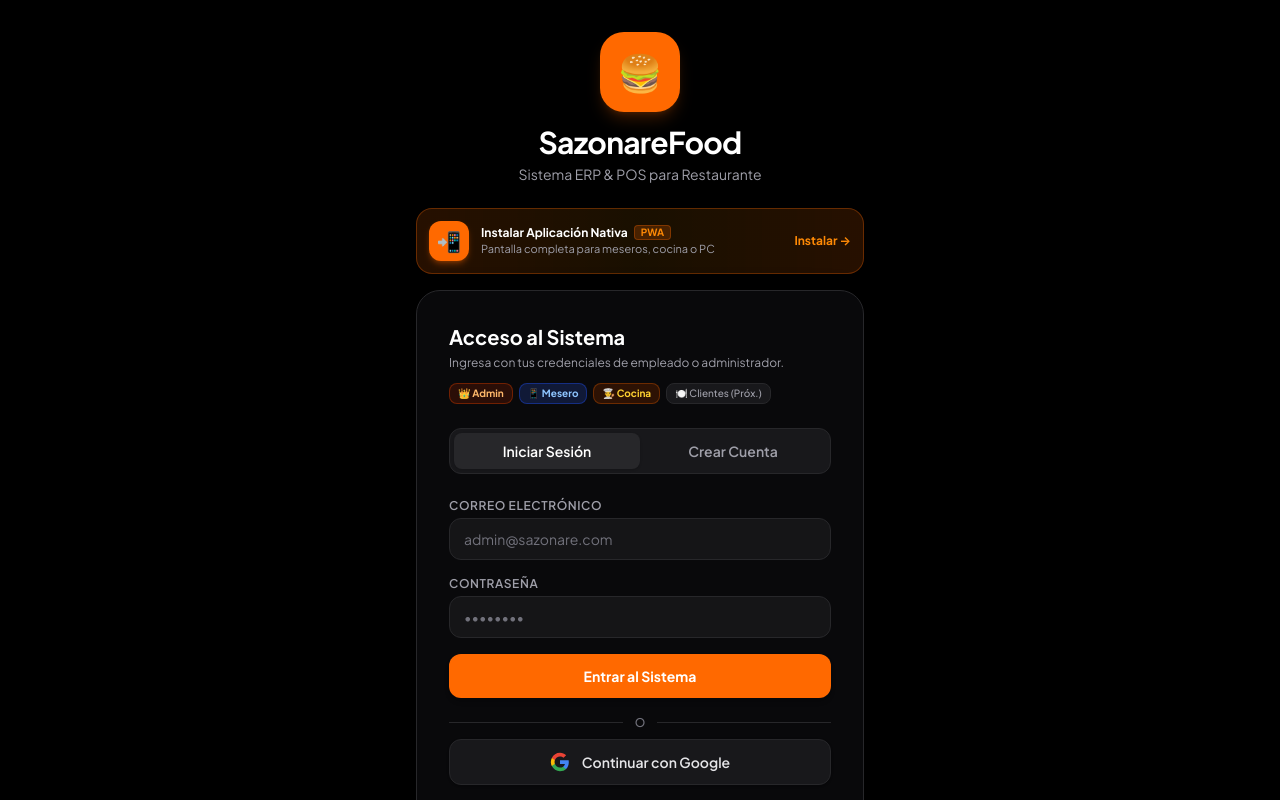
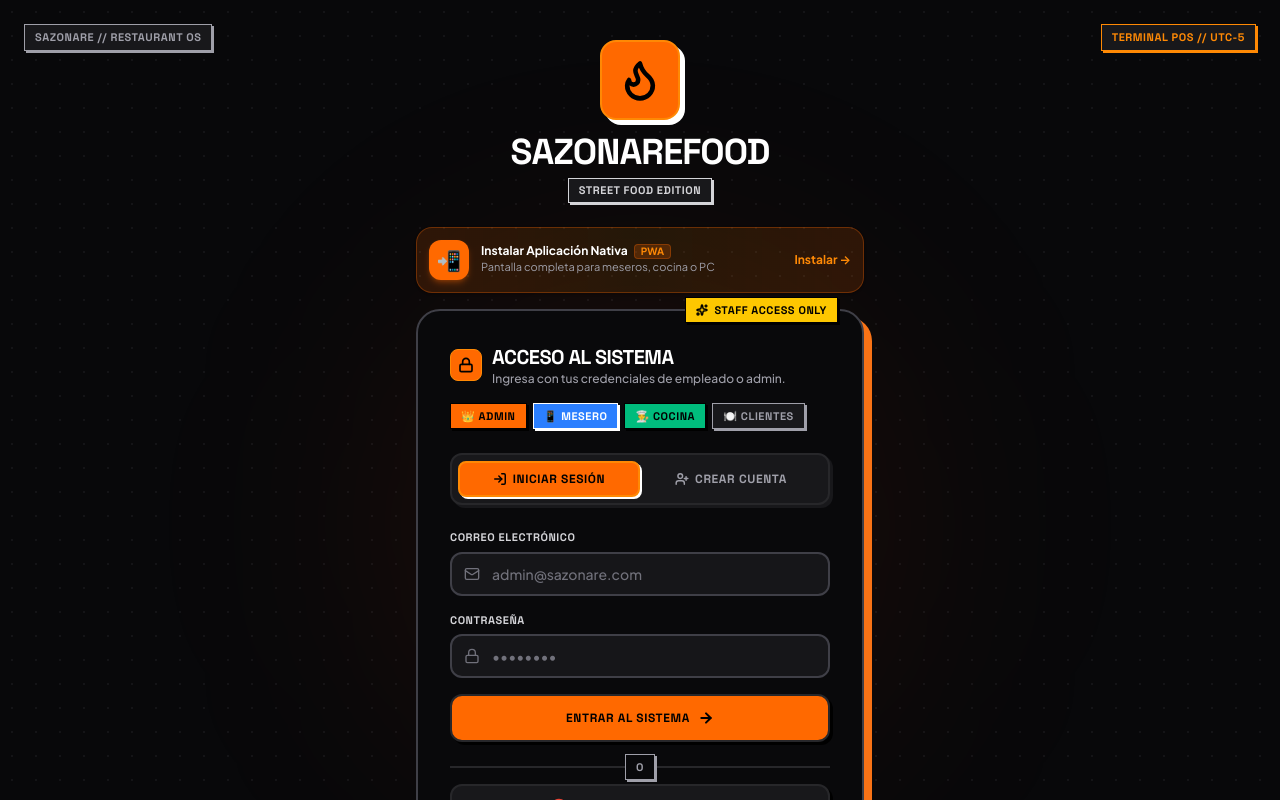
Before and after one commit to alfredoarteta12/sazonareApp, a Next.js app: page /login in a window 1280 px wide. Shown: the top 800 px of the page. Built offline with nearby package versions, Linux system fonts and the light colour scheme; no server answers.

Commit message:
feat(design): transformar login con estetica Neo-Brutalist Street Food de alto contraste y stickers

```diff
--- a/src/app/(auth)/login/page.tsx
+++ b/src/app/(auth)/login/page.tsx
@@ -4,6 +4,15 @@ import { createSupabaseServerClient } from '@/lib/supabase-server';
 import { prisma } from '@/lib/prisma';
 import { redirect } from 'next/navigation';
 import Link from 'next/link';
+import {
+  Flame,
+  ArrowLeft,
+  ShieldCheck,
+  Lock,
+  Sparkles,
+  CheckCircle2,
+  ShieldAlert,
+} from 'lucide-react';
 
 export const dynamic = 'force-dynamic';
 
@@ -37,41 +46,68 @@ export default async function LoginPage({ searchParams }: LoginPageProps) {
   }
 
   // Configuración de notificaciones visuales según el motivo de redirección
-  let alerta: { icono: string; titulo: string; descripcion: string; clases: string } | null = null;
+  let alerta: {
+    icono: typeof CheckCircle2;
+    titulo: string;
+    descripcion: string;
+    clases: string;
+  } | null = null;
 
   if (params.mensaje === 'sesion_cerrada') {
     alerta = {
-      icono: '👋',
+      icono: CheckCircle2,
       titulo: 'Sesión Finalizada',
       descripcion: 'Has cerrado sesión correctamente. Ingresa de nuevo cuando lo desees.',
-      clases: 'border-emerald-500/40 bg-emerald-950/40 text-emerald-200',
+      clases: 'border-2 border-emerald-500 bg-zinc-950 text-emerald-200 shadow-[4px_4px_0px_0px_#10b981]',
     };
   } else if (params.mensaje === 'sesion_requerida') {
     alerta = {
-      icono: '🔒',
+      icono: Lock,
       titulo: 'Acceso Protegido',
       descripcion: 'Debes iniciar sesión para acceder al panel del restaurante.',
-      clases: 'border-amber-500/40 bg-amber-950/40 text-amber-200',
+      clases: 'border-2 border-amber-400 bg-zinc-950 text-amber-200 shadow-[4px_4px_0px_0px_#f59e0b]',
     };
   } else if (params.error === 'cuenta_desactivada') {
     alerta = {
-      icono: '⛔',
+      icono: ShieldAlert,
       titulo: 'Cuenta Inactiva',
       descripcion: 'Tu cuenta de empleado ha sido desactivada. Comunícate con el administrador.',
-      clases: 'border-rose-500/40 bg-rose-950/40 text-rose-200',
+      clases: 'border-2 border-rose-500 bg-zinc-950 text-rose-200 shadow-[4px_4px_0px_0px_#f43f5e]',
     };
   }
 
   return (
-    <div className="flex min-h-[100dvh] flex-col items-center justify-center bg-black px-3.5 py-6 sm:px-4 sm:py-8 text-white">
-      <div className="w-full max-w-md">
-        {/* Logo/Brand */}
+    <div className="relative min-h-[100dvh] flex flex-col items-center justify-center bg-[#08080a] px-3.5 py-6 sm:px-4 sm:py-10 text-white overflow-hidden">
+      {/* Fondo gráfico urbano con micro-grid y resplandor sutil */}
+      <div className="absolute inset-0 bg-[radial-gradient(#27272a_1px,transparent_1px)] [background-size:24px_24px] pointer-events-none opacity-40" />
+      <div className="absolute top-1/2 left-1/2 -translate-x-1/2 -translate-y-1/2 w-[480px] h-[480px] bg-orange-600/10 rounded-full blur-[130px] pointer-events-none" />
+
+      {/* Insignias urbanas decorativas en esquinas superiores (pantallas medianas) */}
+      <div className="hidden lg:flex fixed top-6 left-6 items-center gap-2">
+        <span className="neo-sticker bg-zinc-900 text-zinc-400 border-2 border-zinc-800 text-[10px] font-black uppercase tracking-wider px-3 py-1 shadow-[2px_2px_0px_0px_#f97316]">
+          SAZONARE // RESTAURANT OS
+        </span>
+      </div>
+      <div className="hidden lg:flex fixed top-6 right-6 items-center gap-2">
+        <span className="neo-sticker bg-zinc-900 text-orange-400 border-2 border-zinc-800 text-[10px] font-black uppercase tracking-wider px-3 py-1 shadow-[2px_2px_0px_0px_#fff]">
+          TERMINAL POS // UTC-5
+        </span>
+      </div>
+
+      <div className="relative z-10 w-full max-w-md">
+        {/* Cabecera / Identidad de Marca Neo-Brutalist */}
         <div className="mb-5 sm:mb-6 text-center">
-          <div className="mb-2 sm:mb-3 inline-flex h-16 w-16 sm:h-20 sm:w-20 items-center justify-center rounded-3xl bg-orange-500 text-3xl sm:text-4xl shadow-lg shadow-orange-500/20">
-            🍔
+          <div className="mb-3 inline-flex h-16 w-16 sm:h-20 sm:w-20 items-center justify-center rounded-2xl bg-orange-500 text-black border-2 border-orange-400 shadow-[5px_5px_0px_0px_#fff] transition-transform hover:-rotate-3">
+            <Flame className="h-9 w-9 sm:h-11 sm:w-11 stroke-[2.5]" />
           </div>
-          <h1 className="text-2xl sm:text-3xl font-bold tracking-tight text-white">SazonareFood</h1>
-          <p className="mt-1 text-xs sm:text-sm text-zinc-400">Sistema ERP & POS para Restaurante</p>
+          <h1 className="font-display text-3xl sm:text-4xl font-black uppercase tracking-tight text-white">
+            SazonareFood
+          </h1>
+          <div className="mt-1.5 flex items-center justify-center gap-2">
+            <span className="neo-sticker bg-zinc-900 border-2 border-zinc-800 text-zinc-300 text-[10px] sm:text-xs font-black uppercase tracking-wider px-2.5 py-0.5 shadow-[2px_2px_0px_0px_#f97316]">
+              STREET FOOD EDITION
+            </span>
+          </div>
         </div>
 
         {/* Banner para instalar PWA */}
@@ -82,55 +118,77 @@ export default async function LoginPage({ searchParams }: LoginPageProps) {
         {/* Notificación de Estado / Cierre de Sesión / Acceso Protegido */}
         {alerta && (
           <div
-            className={`mb-4 flex items-start gap-3 rounded-2xl border p-4 text-xs font-semibold shadow-lg animate-in fade-in slide-in-from-top-2 ${alerta.clases}`}
+            className={`mb-4 flex items-start gap-3 rounded-2xl p-4 text-xs font-semibold animate-in fade-in slide-in-from-top-2 ${alerta.clases}`}
           >
-            <span className="text-xl shrink-0">{alerta.icono}</span>
+            <div className="flex h-8 w-8 shrink-0 items-center justify-center rounded-xl bg-black/40 border border-white/20">
+              <alerta.icono className="h-4 w-4" />
+            </div>
             <div className="min-w-0">
-              <p className="font-bold text-sm">{alerta.titulo}</p>
-              <p className="opacity-90 mt-0.5 leading-relaxed">{alerta.descripcion}</p>
+              <p className="font-display font-black text-sm uppercase tracking-wider">{alerta.titulo}</p>
+              <p className="opacity-90 mt-0.5 leading-relaxed font-medium">{alerta.descripcion}</p>
             </div>
           </div>
         )}
 
-        {/* Card de acceso y registro */}
-        <div className="rounded-3xl border border-zinc-800 bg-zinc-950 p-5 sm:p-8 shadow-2xl shadow-black">
+        {/* Tarjeta de Acceso Principal (Neo-Brutalist Card con sombra dura naranja) */}
+        <div className="relative rounded-3xl border-2 border-zinc-700 bg-zinc-950 p-5 sm:p-8 shadow-[8px_8px_0px_0px_#f97316]">
+          {/* Badge de esquina estilo sticker */}
+          <div className="absolute -top-3.5 right-6">
+            <span className="neo-sticker bg-yellow-400 text-black border-2 border-black text-[10px] font-black uppercase tracking-wider px-3 py-1 shadow-[2px_2px_0px_0px_#fff] flex items-center gap-1.5">
+              <Sparkles className="h-3 w-3 stroke-[3]" /> STAFF ACCESS ONLY
+            </span>
+          </div>
+
           <div className="mb-6">
-            <h2 className="text-xl font-bold text-white">Acceso al Sistema</h2>
-            <p className="text-xs text-zinc-400 mt-1">
-              Ingresa con tus credenciales de empleado o administrador.
-            </p>
+            <div className="flex items-center gap-2.5">
+              <div className="flex h-8 w-8 items-center justify-center rounded-lg bg-orange-500 text-black border border-orange-400">
+                <Lock className="h-4 w-4 stroke-[2.5]" />
+              </div>
+              <div>
+                <h2 className="font-display text-xl font-black uppercase tracking-tight text-white">
+                  Acceso al Sistema
+                </h2>
+                <p className="text-xs text-zinc-400 font-medium">
+                  Ingresa con tus credenciales de empleado o admin.
+                </p>
+              </div>
+            </div>
 
             {/* Badges de Roles del Sistema */}
-            <div className="mt-3 flex flex-wrap gap-1.5">
-              <span className="rounded-lg bg-orange-950/60 border border-orange-800/60 px-2 py-0.5 text-[10px] font-bold text-orange-300">
+            <div className="mt-4 flex flex-wrap gap-1.5">
+              <span className="neo-sticker bg-orange-500 text-black border-2 border-orange-400 px-2 py-0.5 text-[10px] font-black uppercase tracking-wider shadow-[2px_2px_0px_0px_#fff]">
                 👑 Admin
               </span>
-              <span className="rounded-lg bg-blue-950/60 border border-blue-800/60 px-2 py-0.5 text-[10px] font-bold text-blue-300">
+              <span className="neo-sticker bg-blue-500 text-white border-2 border-blue-400 px-2 py-0.5 text-[10px] font-black uppercase tracking-wider shadow-[2px_2px_0px_0px_#fff]">
                 📱 Mesero
               </span>
-              <span className="rounded-lg bg-amber-950/60 border border-amber-800/60 px-2 py-0.5 text-[10px] font-bold text-amber-300">
+              <span className="neo-sticker bg-emerald-500 text-black border-2 border-emerald-400 px-2 py-0.5 text-[10px] font-black uppercase tracking-wider shadow-[2px_2px_0px_0px_#fff]">
                 👨‍🍳 Cocina
               </span>
-              <span className="rounded-lg bg-zinc-900 border border-zinc-800 px-2 py-0.5 text-[10px] font-medium text-zinc-400">
-                🍽️ Clientes (Próx.)
+              <span className="neo-sticker bg-zinc-900 border-2 border-zinc-700 px-2 py-0.5 text-[10px] font-bold uppercase tracking-wider text-zinc-400">
+                🍽️ Clientes
               </span>
             </div>
           </div>
 
           <AuthForm />
 
-          <p className="mt-6 text-center text-xs text-zinc-500">
-            🔒 El sistema detecta y redirige automáticamente a tu estación de trabajo (Admin, Mesero o Cocina).
-          </p>
+          {/* Caja informativa de redirección */}
+          <div className="mt-6 flex items-start gap-2.5 rounded-xl border-2 border-zinc-800 bg-zinc-900/60 p-3 shadow-[2px_2px_0px_0px_#18181b]">
+            <ShieldCheck className="h-4 w-4 text-emerald-400 shrink-0 mt-0.5" />
+            <p className="text-[11px] text-zinc-400 font-medium leading-relaxed">
+              El sistema detecta automáticamente tu rol asignado y te redirige a tu estación de trabajo (Admin, Mesero o Cocina).
+            </p>
+          </div>
         </div>
 
         {/* Retorno a la Página Principal */}
         <div className="mt-6 text-center">
           <Link
             href="/"
-            className="inline-flex items-center gap-1.5 text-xs font-semibold text-zinc-400 hover:text-white transition-colors py-1.5 px-3 rounded-xl hover:bg-zinc-900"
+            className="neo-btn inline-flex items-center gap-2 rounded-xl border-2 border-zinc-800 bg-zinc-950 px-4 py-2 text-xs font-display font-black uppercase tracking-wider text-zinc-300 hover:text-white hover:border-zinc-600 shadow-[3px_3px_0px_0px_#18181b] active:translate-x-[1px] active:translate-y-[1px] transition-all"
           >
-            <span>←</span>
+            <ArrowLeft className="h-3.5 w-3.5" />
             <span>Volver a la página principal</span>
           </Link>
         </div>
--- a/src/features/auth/components/auth-form.tsx
+++ b/src/features/auth/components/auth-form.tsx
@@ -3,6 +3,7 @@
 import { useState, useTransition, useEffect } from 'react';
 import { signInWithEmail, signUpWithEmail } from '../actions/oauth';
 import { supabase } from '@/lib/supabase';
+import { Mail, Lock, User, LogIn, UserPlus, ArrowRight } from 'lucide-react';
 
 export function AuthForm() {
   const [modo, setModo] = useState<'login' | 'registro'>('login');
@@ -76,18 +77,21 @@ export function AuthForm() {
   return (
     <div className="space-y-6">
       {/* Pestañas Iniciar Sesión / Registrarse */}
-      <div className="grid grid-cols-2 rounded-xl bg-zinc-900 p-1 text-sm font-semibold text-zinc-400 border border-zinc-800">
+      <div className="grid grid-cols-2 rounded-xl bg-zinc-900 border-2 border-zinc-800 p-1.5 shadow-[3px_3px_0px_0px_#18181b]">
         <button
           type="button"
           onClick={() => {
             setModo('login');
             setErrorMsg(null);
           }}
-          className={`rounded-lg py-2 transition-all ${
-            modo === 'login' ? 'bg-zinc-800 text-white shadow-sm' : 'hover:text-zinc-200'
+          className={`flex items-center justify-center gap-1.5 rounded-lg py-2 text-xs font-display font-black uppercase tracking-wider transition-all ${
+            modo === 'login'
+              ? 'bg-orange-500 text-black border-2 border-orange-400 shadow-[2px_2px_0px_0px_#fff] active:translate-x-[1px] active:translate-y-[1px]'
+              : 'text-zinc-400 hover:text-white border-2 border-transparent'
           }`}
         >
-          Iniciar Sesión
+          <LogIn className="h-3.5 w-3.5 stroke-[2.5]" />
+          <span>Iniciar Sesión</span>
         </button>
         <button
           type="button"
@@ -95,16 +99,19 @@ export function AuthForm() {
             setModo('registro');
             setErrorMsg(null);
           }}
-          className={`rounded-lg py-2 transition-all ${
-            modo === 'registro' ? 'bg-zinc-800 text-white shadow-sm' : 'hover:text-zinc-200'
+          className={`flex items-center justify-center gap-1.5 rounded-lg py-2 text-xs font-display font-black uppercase tracking-wider transition-all ${
+            modo === 'registro'
+              ? 'bg-orange-500 text-black border-2 border-orange-400 shadow-[2px_2px_0px_0px_#fff] active:translate-x-[1px] active:translate-y-[1px]'
+              : 'text-zinc-400 hover:text-white border-2 border-transparent'
           }`}
         >
-          Crear Cuenta
+          <UserPlus className="h-3.5 w-3.5 stroke-[2.5]" />
+          <span>Crear Cuenta</span>
         </button>
       </div>
 
       {errorMsg && (
-        <div className="rounded-xl border border-red-900/50 bg-red-950/50 p-3.5 text-xs font-semibold text-red-300 leading-relaxed">
+        <div className="rounded-xl border-2 border-rose-500 bg-rose-950/80 p-3.5 text-xs font-bold text-rose-200 leading-relaxed shadow-[3px_3px_0px_0px_#f43f5e]">
           {errorMsg}
         </div>
       )}
@@ -113,74 +120,99 @@ export function AuthForm() {
       <form onSubmit={handleSubmit} className="space-y-4">
         {modo === 'registro' && (
           <div>
-            <label className="mb-1 block text-xs font-semibold uppercase tracking-wider text-zinc-400">
+            <label className="mb-1.5 block font-display text-[11px] font-black uppercase tracking-wider text-zinc-300">
               Nombre Completo
             </label>
+            <div className="relative">
+              <div className="pointer-events-none absolute inset-y-0 left-0 flex items-center pl-3.5 text-zinc-500">
+                <User className="h-4 w-4" />
+              </div>
               <input
                 type="text"
                 required
                 placeholder="Ej: Administrador General"
                 value={nombre}
                 onChange={(e) => setNombre(e.target.value)}
-              className="w-full rounded-xl border border-zinc-800 bg-zinc-900/80 px-3.5 py-2.5 text-sm text-white placeholder-zinc-500 focus:border-orange-500 focus:outline-none"
+                className="w-full rounded-xl border-2 border-zinc-700 bg-zinc-900/90 pl-10 pr-3.5 py-2.5 text-sm font-medium text-white placeholder-zinc-500 focus:border-orange-500 focus:shadow-[3px_3px_0px_0px_#f97316] outline-none transition-all"
               />
+            </div>
           </div>
         )}
 
         <div>
-          <label className="mb-1 block text-xs font-semibold uppercase tracking-wider text-zinc-400">
+          <label className="mb-1.5 block font-display text-[11px] font-black uppercase tracking-wider text-zinc-300">
             Correo Electrónico
           </label>
+          <div className="relative">
+            <div className="pointer-events-none absolute inset-y-0 left-0 flex items-center pl-3.5 text-zinc-500">
+              <Mail className="h-4 w-4" />
+            </div>
             <input
               type="email"
               required
               placeholder="admin@sazonare.com"
               value={email}
               onChange={(e) => setEmail(e.target.value)}
-            className="w-full rounded-xl border border-zinc-800 bg-zinc-900/80 px-3.5 py-2.5 text-sm text-white placeholder-zinc-500 focus:border-orange-500 focus:outline-none"
+              className="w-full rounded-xl border-2 border-zinc-700 bg-zinc-900/90 pl-10 pr-3.5 py-2.5 text-sm font-medium text-white placeholder-zinc-500 focus:border-orange-500 focus:shadow-[3px_3px_0px_0px_#f97316] outline-none transition-all"
             />
+          </div>
         </div>
 
         <div>
-          <label className="mb-1 block text-xs font-semibold uppercase tracking-wider text-zinc-400">
+          <label className="mb-1.5 block font-display text-[11px] font-black uppercase tracking-wider text-zinc-300">
             Contraseña
           </label>
+          <div className="relative">
+            <div className="pointer-events-none absolute inset-y-0 left-0 flex items-center pl-3.5 text-zinc-500">
+              <Lock className="h-4 w-4" />
+            </div>
             <input
               type="password"
               required
               placeholder="••••••••"
               value={password}
               onChange={(e) => setPassword(e.target.value)}
-            className="w-full rounded-xl border border-zinc-800 bg-zinc-900/80 px-3.5 py-2.5 text-sm text-white placeholder-zinc-500 focus:border-orange-500 focus:outline-none"
+              className="w-full rounded-xl border-2 border-zinc-700 bg-zinc-900/90 pl-10 pr-3.5 py-2.5 text-sm font-medium text-white placeholder-zinc-500 focus:border-orange-500 focus:shadow-[3px_3px_0px_0px_#f97316] outline-none transition-all"
             />
+          </div>
         </div>
 
         <button
           type="submit"
           disabled={isPending}
-          className="w-full rounded-xl bg-orange-500 py-3 text-sm font-bold text-white shadow-md transition-all hover:bg-orange-600 disabled:opacity-50 active:scale-95"
+          className="neo-btn w-full rounded-xl bg-orange-500 text-black border-2 border-orange-400 py-3.5 text-xs font-display font-black uppercase tracking-wider shadow-[4px_4px_0px_0px_#fff] hover:bg-orange-400 active:translate-x-[2px] active:translate-y-[2px] disabled:opacity-50 transition-all flex items-center justify-center gap-2"
         >
-          {isPending
-            ? 'Cargando...'
-            : modo === 'registro'
-            ? 'Registrarme como Administrador'
-            : 'Entrar al Sistema'}
+          {isPending ? (
+            'Procesando...'
+          ) : modo === 'registro' ? (
+            <>
+              <span>Registrarme como Administrador</span>
+              <ArrowRight className="h-4 w-4 stroke-[3]" />
+            </>
+          ) : (
+            <>
+              <span>Entrar al Sistema</span>
+              <ArrowRight className="h-4 w-4 stroke-[3]" />
+            </>
+          )}
         </button>
       </form>
 
       {/* Separador */}
       <div className="relative my-4 flex items-center justify-center">
-        <div className="w-full border-t border-zinc-800" />
-        <span className="absolute bg-zinc-950 px-3 text-xs font-medium uppercase text-zinc-500">o</span>
+        <div className="w-full border-t-2 border-zinc-800" />
+        <span className="neo-sticker absolute bg-zinc-950 px-3 py-0.5 text-[10px] font-black uppercase text-zinc-400 border-2 border-zinc-800">
+          o
+        </span>
       </div>
 
       {/* Botón de Google OAuth */}
       <button
         type="button"
         onClick={handleGoogleLogin}
-        className="flex w-full items-center justify-center gap-3 rounded-xl border border-zinc-800 bg-zinc-900 px-6 py-3 text-sm font-semibold text-zinc-200 shadow-sm transition-all hover:bg-zinc-800 active:scale-95"
+        className="neo-btn flex w-full items-center justify-center gap-2.5 rounded-xl border-2 border-zinc-700 bg-zinc-900 px-6 py-3 text-xs font-display font-black uppercase tracking-wider text-zinc-200 shadow-[3px_3px_0px_0px_#52525b] hover:bg-zinc-800 hover:border-zinc-500 active:translate-x-[2px] active:translate-y-[2px] transition-all"
       >
-        <svg className="h-5 w-5" viewBox="0 0 24 24" aria-hidden="true">
+        <svg className="h-4 w-4 shrink-0" viewBox="0 0 24 24" aria-hidden="true">
           <path
             d="M22.56 12.25c0-.78-.07-1.53-.2-2.25H12v4.26h5.92c-.26 1.37-1.04 2.53-2.21 3.31v2.77h3.57c2.08-1.92 3.28-4.74 3.28-8.09z"
             fill="#4285F4"
@@ -198,7 +230,7 @@ export function AuthForm() {
             fill="#EA4335"
           />
         </svg>
-        Continuar con Google
+        <span>Continuar con Google</span>
       </button>
     </div>
   );
```
Lines whose indentation alone changed are shown as unchanged.
